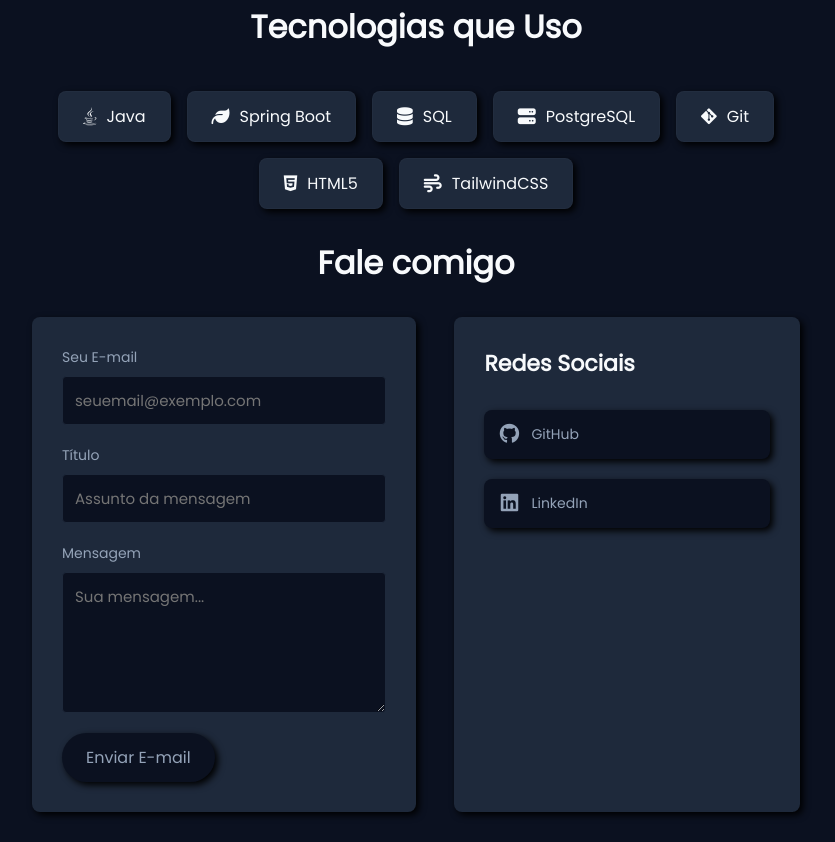
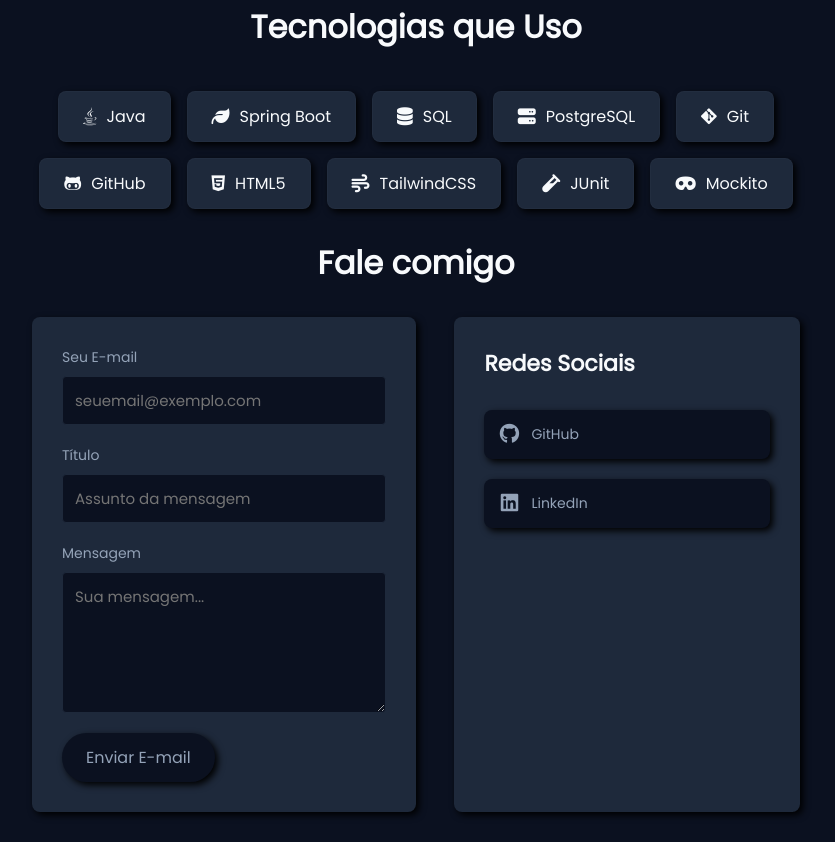
Before and after one commit to hugoowszz/Portfolio, a plain HTML site: page index.html in a window 1280 px wide. Shown: the part 1430-2272 px from the top of the page, without its empty margins (224-1059 px from the left). Drawn offline with Linux system fonts and the light colour scheme.

Commit message:
feat: adicionando tecnologias

```diff
--- a/index.html
+++ b/index.html
@@ -109,8 +109,11 @@
                 <div class="skill-item"><i class="fa-solid fa-database skill-icon"></i>SQL</div>
                 <div class="skill-item"><i class="fa-solid fa-server skill-icon"></i>PostgreSQL</div>
                 <div class="skill-item"><i class="fa-brands fa-git-alt skill-icon"></i>Git</div>
+                <div class="skill-item"><i class="fa-brands fa-github-alt skill-icon"></i>GitHub</div>
                 <div class="skill-item"><i class="fa-brands fa-html5 skill-icon"></i>HTML5</div>
                 <div class="skill-item"><i class="fa-solid fa-wind skill-icon"></i>TailwindCSS</div>
+                <div class="skill-item"><i class="fa-solid fa-vial skill-icon"></i>JUnit</div>
+                <div class="skill-item"><i class="fa-solid fa-mask skill-icon"></i>Mockito</div>
             </div>
         </div>
 
```
